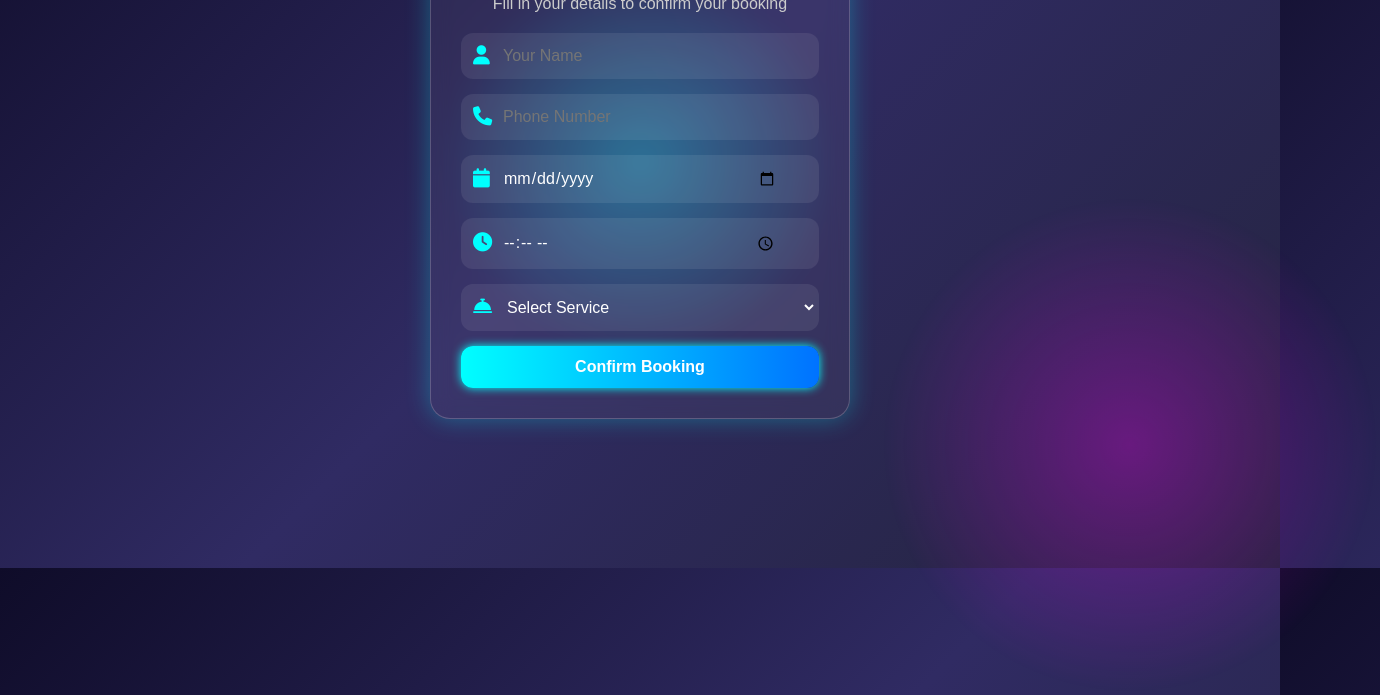
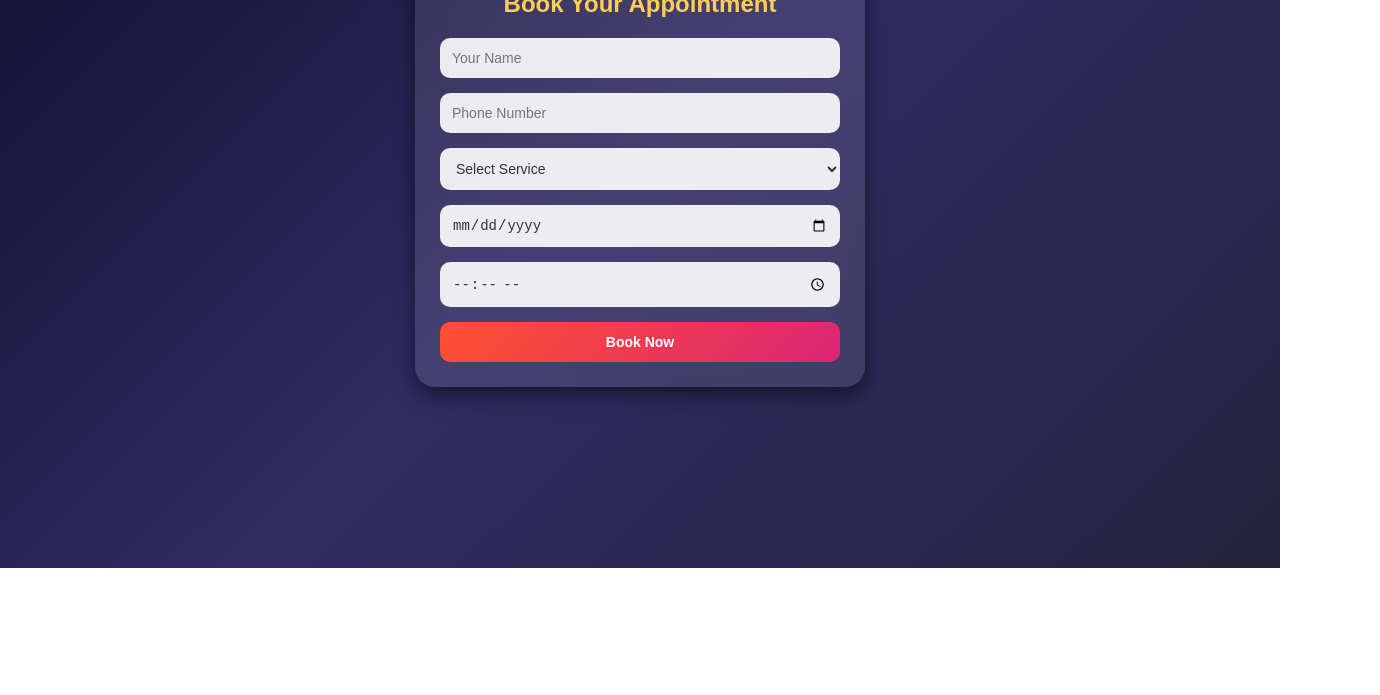
Before and after one commit to THARUNESSH/Brandburst-Booking, a plain HTML site: page index.html in a window 1280 px wide. Shown: the part 232-927 px from the top of the page, 1380 px wide, since content can reach past the window. After the commit the page ends 800 px from the top, so only its background shows below. Drawn offline with Linux system fonts and the light colour scheme.

Commit message:
Add files via upload

```diff
--- a/index.html
+++ b/index.html
@@ -3,186 +3,137 @@
 <head>
   <meta charset="UTF-8">
   <meta name="viewport" content="width=device-width, initial-scale=1.0">
-  <title>Book Appointment</title>
+  <title>Brandburst Appointment Booking</title>
   <style>
-    /* Reset and fonts */
-    * {
+    /* Background */
+    body {
       margin: 0;
-      padding: 0;
-      box-sizing: border-box;
-      font-family: 'Poppins', sans-serif;
-    }
-
-    /* Neon Gradient Background */
-    body {
-      height: 100vh;
+      font-family: "Poppins", sans-serif;
       background: linear-gradient(135deg, #0f0c29, #302b63, #24243e);
-      color: #fff;
+      min-height: 100vh;
       display: flex;
       justify-content: center;
       align-items: center;
-      overflow: hidden;
+      color: white;
     }
 
-    /* Animated glowing background shapes */
-    body::before, body::after {
-      content: '';
-      position: absolute;
-      width: 400px;
-      height: 400px;
-      border-radius: 50%;
-      background: radial-gradient(circle, rgba(0,255,255,0.3) 0%, transparent 70%);
-      animation: float 6s infinite ease-in-out;
-    }
-    body::after {
-      background: radial-gradient(circle, rgba(255,0,255,0.3) 0%, transparent 70%);
-      width: 500px;
-      height: 500px;
-      right: -100px;
-      bottom: -150px;
-      animation-delay: 3s;
+    .container {
+      background: rgba(255, 255, 255, 0.1);
+      backdrop-filter: blur(15px);
+      padding: 25px;
+      border-radius: 20px;
+      width: 100%;
+      max-width: 400px;
+      box-shadow: 0 8px 20px rgba(0,0,0,0.5);
+      animation: fadeIn 1s ease-in-out;
     }
 
-    @keyframes float {
-      0%,100% { transform: translateY(0); }
-      50% { transform: translateY(-30px); }
+    h1 {
+      text-align: center;
+      margin-bottom: 20px;
+      font-size: 24px;
+      color: #ffce54;
     }
 
-    /* Container */
-    .container {
-      position: relative;
-      z-index: 1;
-      background: rgba(255, 255, 255, 0.05);
-      padding: 30px;
-      border-radius: 20px;
-      box-shadow: 0 0 25px rgba(0, 255, 255, 0.3);
-      width: 90%;
-      max-width: 420px;
-      text-align: center;
-      backdrop-filter: blur(10px);
-      border: 1px solid rgba(255,255,255,0.2);
-    }
-
-    /* Headings */
-    .container h1 {
-      font-size: 2rem;
-      margin-bottom: 10px;
-      color: #00ffff;
-      text-shadow: 0 0 15px #00ffff;
-    }
-
-    .container p {
-      margin-bottom: 20px;
-      font-size: 1rem;
-      color: #ccc;
-    }
-
-    /* Form */
     form {
       display: flex;
       flex-direction: column;
       gap: 15px;
     }
 
-    .input-group {
-      position: relative;
+    input, select, button {
+      padding: 12px;
+      border: none;
+      border-radius: 10px;
+      font-size: 14px;
     }
 
-    .input-group input,
-    .input-group select {
-      width: 100%;
-      padding: 12px 40px;
-      border: 2px solid transparent;
-      border-radius: 12px;
-      outline: none;
-      font-size: 1rem;
-      background: rgba(255,255,255,0.08);
-      color: #fff;
-      transition: 0.3s;
+    input, select {
+      background: rgba(255,255,255,0.9);
+      color: #333;
     }
 
-    .input-group input:focus,
-    .input-group select:focus {
-      border-color: #00ffff;
-      box-shadow: 0 0 10px #00ffff;
-    }
-
-    /* Input icons */
-    .input-group i {
-      position: absolute;
-      left: 12px;
-      top: 50%;
-      transform: translateY(-50%);
-      color: #00ffff;
-      font-size: 1.2rem;
-    }
-
-    /* Button */
     button {
-      padding: 12px;
-      border: none;
-      border-radius: 12px;
-      background: linear-gradient(90deg, #00ffff, #0072ff);
-      color: #fff;
-      font-size: 1rem;
+      background: linear-gradient(135deg, #ff512f, #dd2476);
+      color: white;
       font-weight: bold;
       cursor: pointer;
-      transition: 0.3s;
-      box-shadow: 0 0 10px #00ffff;
+      transition: transform 0.2s;
     }
 
     button:hover {
-      background: linear-gradient(90deg, #0072ff, #00ffff);
       transform: scale(1.05);
-      box-shadow: 0 0 20px #00ffff;
     }
 
-    /* Responsive */
-    @media (max-width: 600px) {
-      .container {
-        width: 95%;
-        padding: 20px;
+    .details {
+      margin-top: 20px;
+      padding: 15px;
+      border-radius: 12px;
+      background: rgba(0, 0, 0, 0.4);
+      display: none;
+      animation: slideUp 0.5s ease;
     }
-      .container h1 {
-        font-size: 1.6rem;
+
+    .details h2 {
+      font-size: 18px;
+      margin-bottom: 10px;
+      color: #ffce54;
     }
+
+    @keyframes fadeIn {
+      from {opacity: 0; transform: translateY(30px);}
+      to {opacity: 1; transform: translateY(0);}
+    }
+
+    @keyframes slideUp {
+      from {opacity: 0; transform: translateY(20px);}
+      to {opacity: 1; transform: translateY(0);}
     }
   </style>
-  <!-- icons -->
-  <script src="https://kit.fontawesome.com/a076d05399.js" crossorigin="anonymous"></script>
 </head>
 <body>
   <div class="container">
-    <h1>Book Appointment</h1>
-    <p>Fill in your details to confirm your booking</p>
-    <form>
-      <div class="input-group">
-        <i class="fas fa-user"></i>
-        <input type="text" placeholder="Your Name" required>
-      </div>
-      <div class="input-group">
-        <i class="fas fa-phone"></i>
-        <input type="tel" placeholder="Phone Number" required>
-      </div>
-      <div class="input-group">
-        <i class="fas fa-calendar"></i>
-        <input type="date" required>
-      </div>
-      <div class="input-group">
-        <i class="fas fa-clock"></i>
-        <input type="time" required>
-      </div>
-      <div class="input-group">
-        <i class="fas fa-concierge-bell"></i>
-        <select required>
+    <h1>Book Your Appointment</h1>
+    <form id="bookingForm">
+      <input type="text" id="name" placeholder="Your Name" required>
+      <input type="tel" id="phone" placeholder="Phone Number" required>
+      <select id="service" required>
         <option value="">Select Service</option>
         <option>Laptop Repair</option>
         <option>Android Phone Repair</option>
         <option>Graphic Design</option>
       </select>
+      <input type="date" id="date" required>
+      <input type="time" id="time" required>
+      <button type="submit">Book Now</button>
+    </form>
+
+    <div class="details" id="details">
+      <h2>Booking Confirmed ✅</h2>
+      <p><b>Name:</b> <span id="dName"></span></p>
+      <p><b>Phone:</b> <span id="dPhone"></span></p>
+      <p><b>Service:</b> <span id="dService"></span></p>
+      <p><b>Date:</b> <span id="dDate"></span></p>
+      <p><b>Time:</b> <span id="dTime"></span></p>
+      <p><b>Address:</b> 7, Lengkok Kikik 7, Taman Inderawasih, 13600, Perai, Pulau Pinang</p>
     </div>
-      <button type="submit">Confirm Booking</button>
-    </form>
   </div>
+
+  <script>
+    const form = document.getElementById("bookingForm");
+    const details = document.getElementById("details");
+
+    form.addEventListener("submit", function(e){
+      e.preventDefault();
+      document.getElementById("dName").innerText = document.getElementById("name").value;
+      document.getElementById("dPhone").innerText = document.getElementById("phone").value;
+      document.getElementById("dService").innerText = document.getElementById("service").value;
+      document.getElementById("dDate").innerText = document.getElementById("date").value;
+      document.getElementById("dTime").innerText = document.getElementById("time").value;
+
+      details.style.display = "block";
+      form.reset();
+    });
+  </script>
 </body>
 </html>
```
Lines whose indentation alone changed are shown as unchanged.
